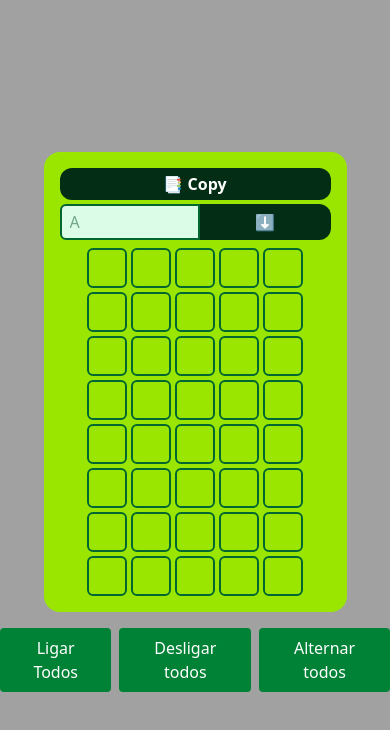
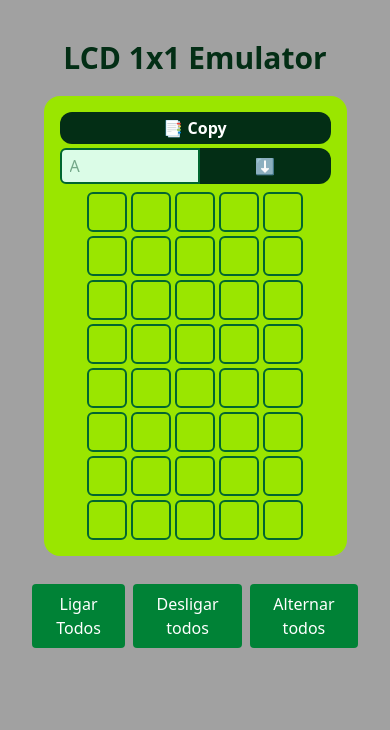
Before and after one commit to LucasGdBS/Full_LCD_emulator, a React (Vite) app: page / in a window 390 px wide. Shown: the top 730 px of the page. Built offline with nearby package versions, Linux system fonts and the light colour scheme.

Commit message:
feat: footer and responsivity

```diff
--- a/src/App.tsx
+++ b/src/App.tsx
@@ -1,5 +1,6 @@
 import { useState } from "react";
 import LcdCell from "./components/LcdCell";
+import Footer from "./components/Footer";
 
 export default function App() {
   const createEmptyCell = () =>
@@ -31,9 +32,14 @@ export default function App() {
   };
 
   return (
-    <main className="flex flex-col w-screen h-screen justify-center items-center overflow-hidden bg-neutral-400">
+    <div className="relative h-screen w-full bg-neutral-400 overflow-hidden">
+      <main className="flex flex-col w-full justify-center items-center py-10 px-4 bg-neutral-400 pb-24 gap-5 sm:gap-10">
+        <h1 className="text-3xl font-semibold text-green-950 text-center px-4">
+          LCD {window.innerWidth < 640 ? "1x1" : "16x2"} Emulator
+        </h1>
+
         {/* Versão mobile: apenas 1 célula */}
-      <div className="block sm:hidden bg-lime-400 rounded-2xl p-4">
+        <div className="block sm:hidden bg-lime-400 rounded-2xl p-4 max-w-full">
           <LcdCell
             pixels={allPixels[0]}
             setPixels={(p) =>
@@ -47,9 +53,10 @@ export default function App() {
         </div>
 
         {/* Versão desktop: 16 colunas com 2 células cada */}
-      <div className="hidden sm:flex gap-2 bg-lime-400 px-4 py-8 rounded-2xl">
+        <div className="hidden sm:flex flex-wrap justify-center gap-2 bg-lime-400 px-4 py-8 rounded-2xl overflow-x-auto max-w-full">
+          <div className="flex flex-nowrap gap-2 overflow-x-auto pb-2 max-w-full">
             {Array.from({ length: 16 }).map((_, i) => (
-          <div key={i} className="flex flex-col gap-2">
+              <div key={i} className="flex flex-col gap-2 flex-shrink-0">
                 {Array.from({ length: 2 }).map((_, j) => {
                   const index = i * 2 + j;
                   return (
@@ -70,27 +77,32 @@ export default function App() {
               </div>
             ))}
           </div>
+        </div>
 
-      <div className="flex gap-2 justify-between items-center">
+        <div className="flex gap-2 justify-center items-center w-full px-4">
           <button
             onClick={ligarTodos}
-          className="mt-4 px-4 py-2 rounded bg-green-700 text-white cursor-pointer hover:bg-green-800"
+            className="mt-2 px-4 py-2 rounded bg-green-700 text-white cursor-pointer hover:bg-green-800"
           >
             Ligar Todos
           </button>
           <button
             onClick={desligarTodos}
-          className="mt-4 px-4 py-2 rounded bg-green-700 text-white cursor-pointer hover:bg-green-800"
+            className="mt-2 px-4 py-2 rounded bg-green-700 text-white cursor-pointer hover:bg-green-800"
           >
             Desligar todos
           </button>
           <button
             onClick={alternarTodos}
-          className="mt-4 px-4 py-2 rounded bg-green-700 text-white cursor-pointer hover:bg-green-800"
+            className="mt-2 px-4 py-2 rounded bg-green-700 text-white cursor-pointer hover:bg-green-800"
           >
             Alternar todos
           </button>
         </div>
       </main>
+      <footer className="fixed bottom-0 w-full hidden sm:block">
+        <Footer />
+      </footer>
+    </div>
   );
 }
--- /dev/null
+++ b/src/components/Footer.tsx
@@ -0,0 +1,14 @@
+export default function Footer() {
+  return (
+    <div className="flex justify-center bg-green-600 text-white p-2 gap-1">
+      Open source web tool By
+      <a href="https://github.com/Lucasgdbs" target="_blank" className="font-bold">
+        LucasGdBS
+      </a>
+      and
+      <a href="https://github.com/Carlos3du" target="_blank" className="font-bold">
+        Carlos3du
+      </a>
+    </div>
+  );
+}
```
Lines whose indentation alone changed are shown as unchanged.
